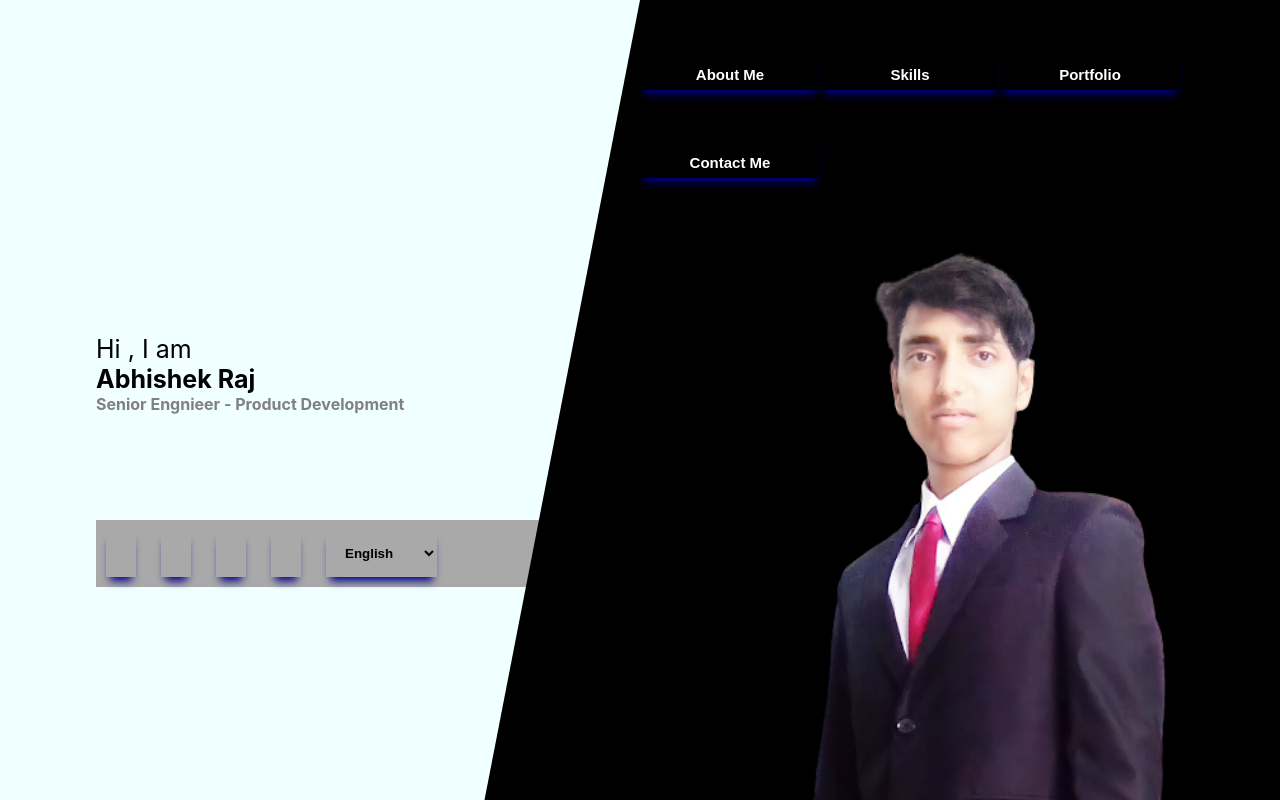
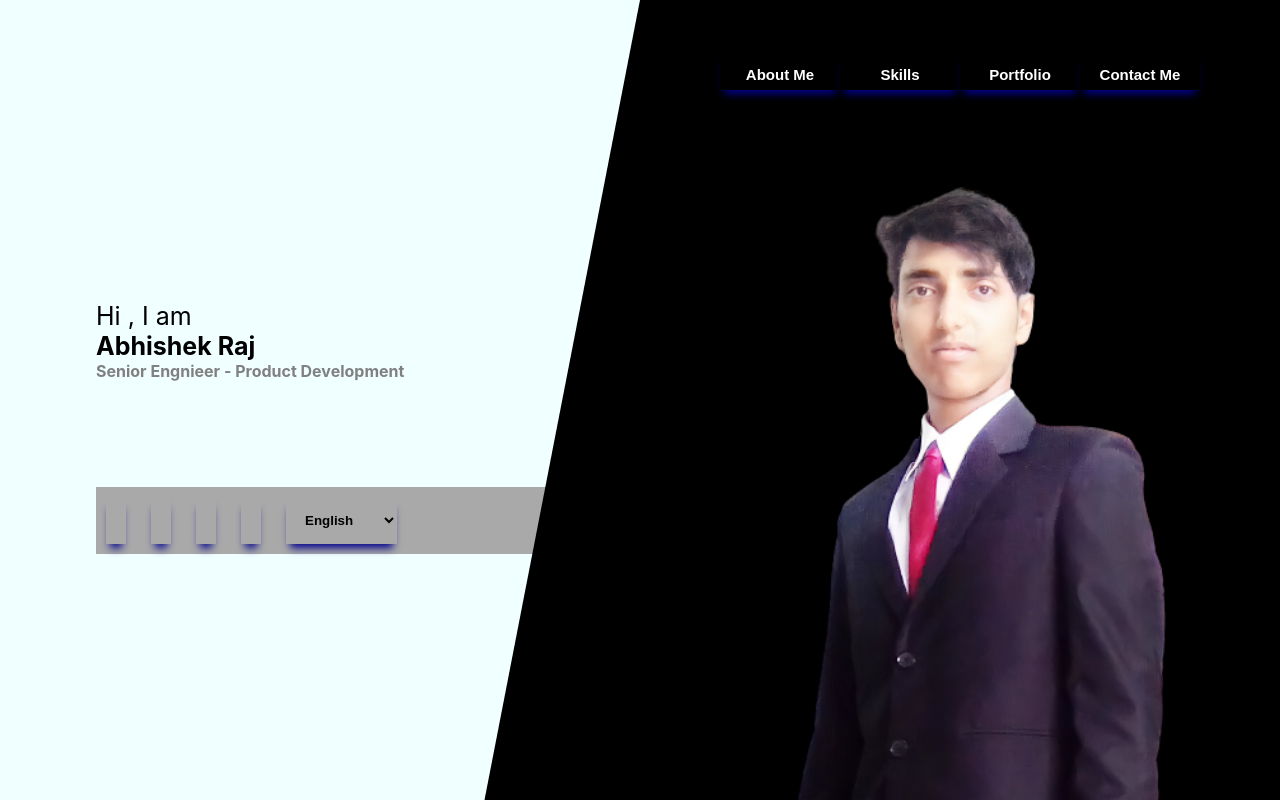
Before and after one commit to abhishekraj11303372/portfolioReact, a React (Create React App) app: page / in a window 1280 px wide. Shown: the top 800 px of the page. Built offline with nearby package versions, Linux system fonts and the light colour scheme.

Commit message:
responsiveness for 1280

```diff
--- a/src/App.css
+++ b/src/App.css
@@ -1,6 +1,7 @@
 * {
   margin: 0;
     padding: 0;
+    scroll-behavior: smooth;
 }
 
 .section {
--- a/src/Components/Home/Home.css
+++ b/src/Components/Home/Home.css
@@ -208,7 +208,7 @@
     .left_container .intro .links a {
         color: black;
         box-shadow: 0 8px 8px -4px darkblue;
-        padding: 15px;
+        padding: 10px;
     }
 
     .left_container .intro .links select {
@@ -240,8 +240,8 @@
 
       .left_container .slant {
         background-color: black;
-        width: 20%;
-        height: 101.4vh;
+        width: 15%;
+        height: 100vh;
         position: absolute;
         top: 0;
         left: 0;
@@ -264,7 +264,7 @@
 
       .right_container .nav_a {
           height:40px;
-          width: 180px;
+          width: 120px;
           background-color: black;
           border: none;
           font-weight: bold;
@@ -396,7 +396,6 @@
 
     .right_container img {
         /* height: auto; */
-        width: 1000px;
         margin-top: auto;
     }
   }
```
